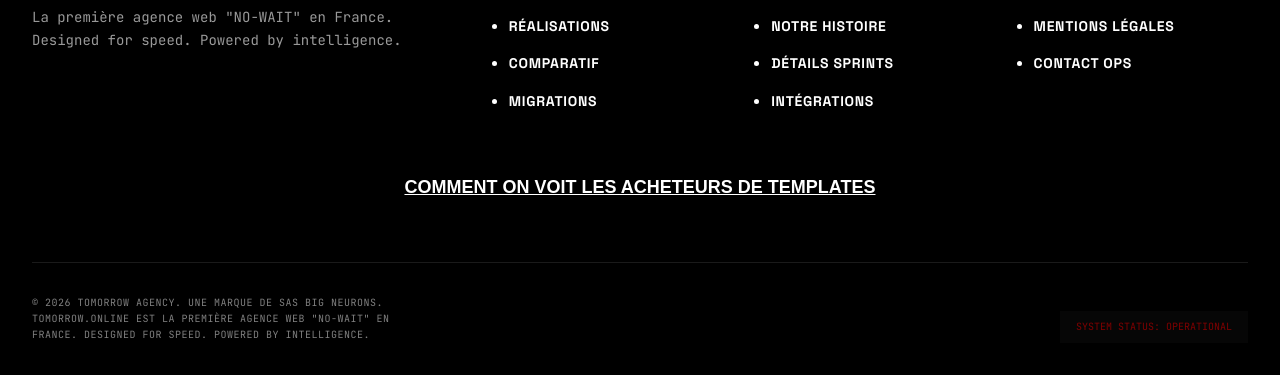
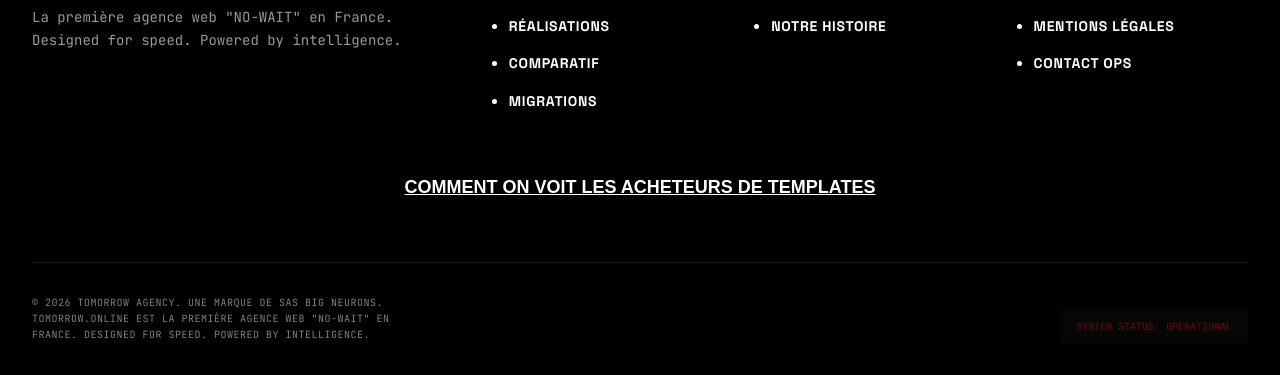
Before and after one commit to BigNeuronsAgency/tomorrow-online, a website: page comparatif-solutions-web.html in a window 1280 px wide. Shown: the part 2018-2393 px from the top of the page. Drawn offline with nearby package versions, Linux system fonts and the light colour scheme.

Commit message:
fix: remove broken footer links (detail_sprints, detail_integrations)

```diff
--- a/comparatif-solutions-web.html
+++ b/comparatif-solutions-web.html
@@ -447,8 +447,8 @@
           <ul class="footer-list">
             <li><a href="la-vision-tomorrow.html">La Vision</a></li>
             <li><a href="notre-histoire.html">Notre Histoire</a></li>
-            <li><a href="detail_sprints.html">Détails Sprints</a></li>
-            <li><a href="detail_integrations.html">Intégrations</a></li>
+
+
           </ul>
         </div>
 
```
Also changed, not shown: index.html (+2 -2 lines), mentions-legales.html (+2 -2 lines), migrations.html (+2 -2 lines), notre-histoire.html (+2 -2 lines), process-24h.html (+2 -2 lines), realisations.html (+2 -2 lines).
